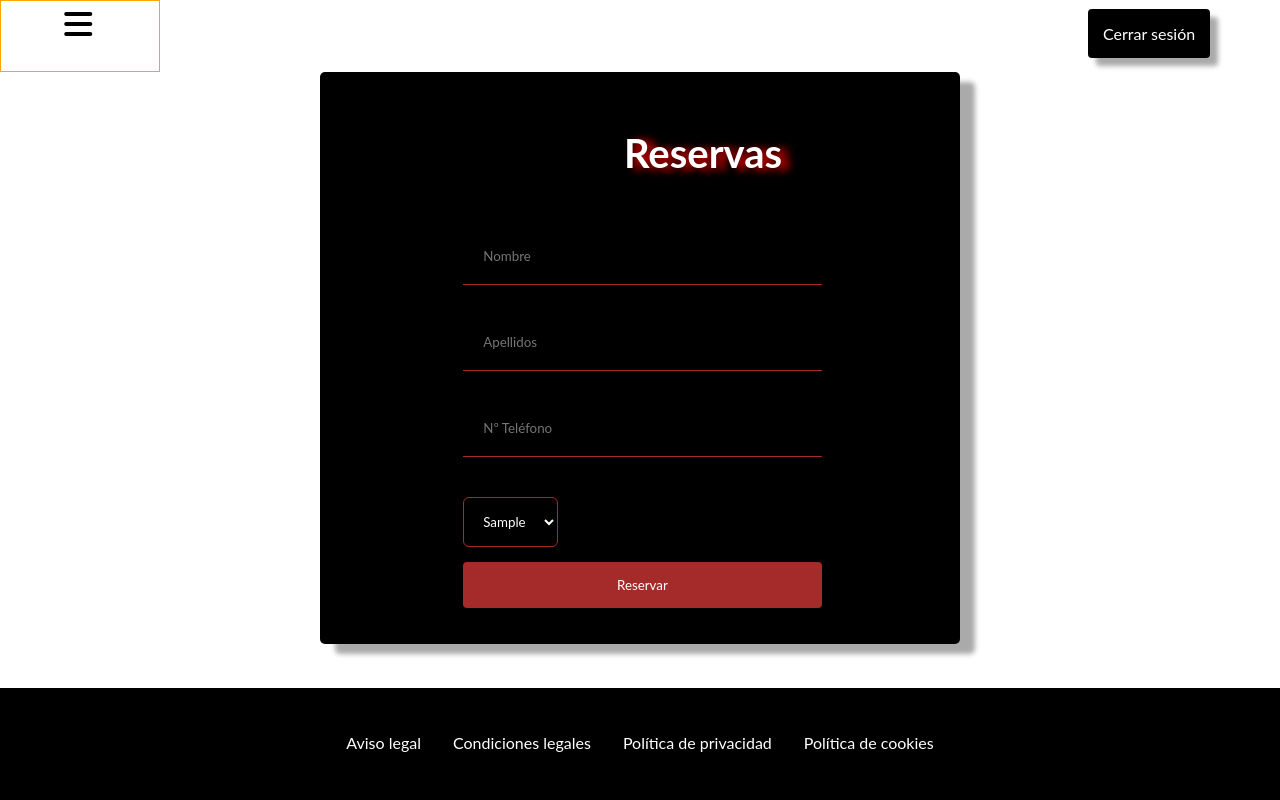
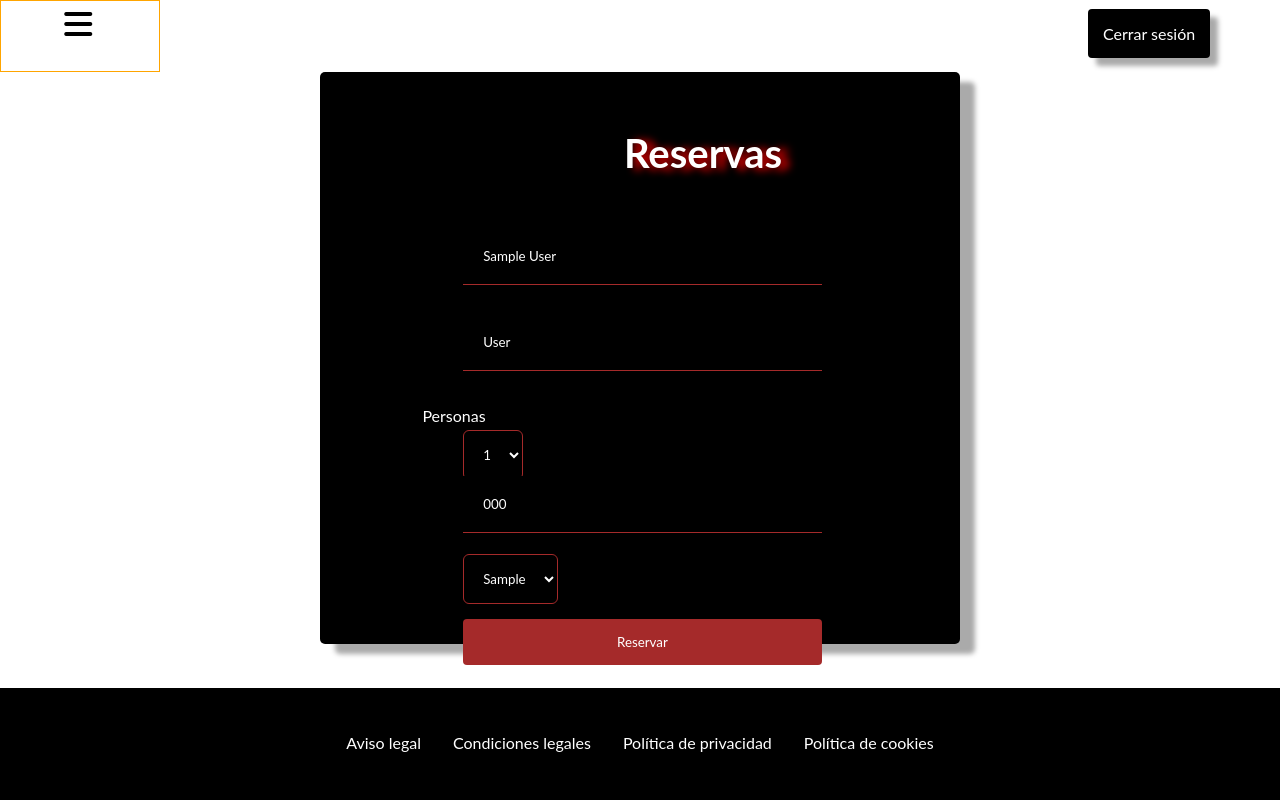
Before and after one commit to clafuentem/Bocados, a PHP site: page /reservas.php in a window 1280 px wide. Run offline with PHP 8.4, Linux system fonts and the light colour scheme; the visitor is signed in with stand-in values (Sample User, id 1); tables that the repository leaves empty or names only in its code hold one stand-in row (values such as "Sample post"); some libraries are stand-ins or nearby versions.

Commit message:
2.1 Cambios en las funciones Reserva
He añadido la opción de reservar seleccionando el número de personas y cambiado algún estilo CSS.

```diff
--- a/www/mis_reservas.php
+++ b/www/mis_reservas.php
@@ -82,7 +82,7 @@
 
 			$mysqli = open_connection();
 
-			$sql  = 'SELECT tReservas.id, tReservas.id_horario, tUser.name, tUser.telf, tHorario.hora
+			$sql  = 'SELECT tReservas.id, tReservas.id_horario, tReservas.pax, tUser.name, tUser.telf, tHorario.hora
 							FROM tHorario
 							INNER JOIN tReservas
 							ON tHorario.id = tReservas.id_horario
@@ -104,6 +104,8 @@
 													<input type="hidden" name="id" value=' . $row['id'] . '>
 													<label>Nombre.:  ' . $row['name'] . '</label><br><br>
 													<input type="hidden" name="name" value=' . $row['name'] . '>
+													<label>Personas.:  ' . $row['pax'] . '</label><br><br>
+													<input type="hidden" name="name" value=' . $row['pax'] . '>
 													<label>Nº de teléfono.: ' . $row['telf'] . '</label><br><br>
 													<input type="hidden" name="telf" value=' . $row['telf'] . '>
 													<label>Hora.: ' . $row['hora'] . '</label><br><br>
--- a/www/reservas.php
+++ b/www/reservas.php
@@ -81,16 +81,46 @@
 
 			}
 
+
 			?>
 				<div class="reservas-form hide"  >
 				<h1 style="color: white ;">Reservas</h1>
-					<input type="text" name="name" placeholder="Nombre" required><br><br>
-					<input type="text" name="surname" placeholder="Apellidos" ><br><br>
-					<input type="text" name="telf" placeholder="Nº Teléfono" required><br><br><br><br><br>
+				<?php
+					  require 'db_connection.php';
+
+					  $mysqli = open_connection();
+
+					  $query = 'SELECT name, surname, telf FROM tuser WHERE id = '.$user_id.'';
+					  $result = $mysqli->query( $query );
+
+					  if ( $result->num_rows > 0 ) {
+						while ( $row = $result->fetch_assoc() ) {
+
+							echo '	<input type="text" name="name" placeholder="Nombre" value="'.$row['name'].'" required><br><br>
+									<input type="text" name="surname" placeholder="Apellidos" value="'.$row['surname'].'"><br><br><br><br><br>
+									<label for="">Personas</label><br>
+									<select name="pax">
+										<option class="buton-horario" value="1">1</option>
+										<option class="buton-horario" value="2">2</option>
+										<option class="buton-horario" value="3">3</option>
+										<option class="buton-horario" value="4">4</option>
+										<option class="buton-horario" value="5">5</option>
+										<option class="buton-horario" value="6">6</option>
+									</select>
+									<input type="text" name="telf" placeholder="Nº Teléfono" value="'.$row['telf'].'" required><br><br><br><br>
+									';
+						}
+
+					}
+					close_connection( $mysqli );
+
+				?>
+
+
 
 					<?php
 
-					  require 'db_connection.php';
+
 
 					  $mysqli = open_connection();
 
@@ -114,6 +144,7 @@
 					  close_connection( $mysqli );
 
 					?>
+
 					<input type="submit" id="boton-regis" value="Reservar">
 				</div>
 			</form>
--- a/www/style.css
+++ b/www/style.css
@@ -59,20 +59,26 @@
   } */
 
   .slider div{
-    background-color: aquamarine;
-    width: 100%;
-    height: 600px;
+    height: 450px;
   }
 
   .slider img{
-    width: 1600px;
-    height: 800px;
+    width: 900px;
+    height: 500px;
   }
 
   .slider{
     margin-top: 5%;
-    margin-left: 20%;
-    margin-right: 20%;
+    margin-left: 30%;
+    margin-right: 30%;
+  }
+
+  .slick-prev:before{
+    color: #000 !important;
+  }
+
+  .slick-next:before{
+    color: #000 !important;
   }
 
   .show{
@@ -261,6 +267,11 @@
 
   .reservas-form input[type='submit']{
     left: 8%;
+  }
+
+  .reservas-form label{
+    left: 20%;
+    color: white;
   }
 
   input[type='submit']{
@@ -596,10 +607,6 @@
 
   @media screen and (min-width: 994px) {
 
-    .slider div{
-      width: 100%;
-      height: 600px;
-    }
 
     .menu {
       font-size: 16px;
```
Also changed, not shown: www/borrar_reserva.php (+4 -5 lines), www/do_reservas.php (+13 -13 lines), www/index.php (+5 -5 lines), www/img/lenguado.JPG (added), www/img/t-bone.jpg (added), www/img/tartar2.jpg (deleted), www/img/tiramisu.jpg (added), www/img/vino.jpg (added).
